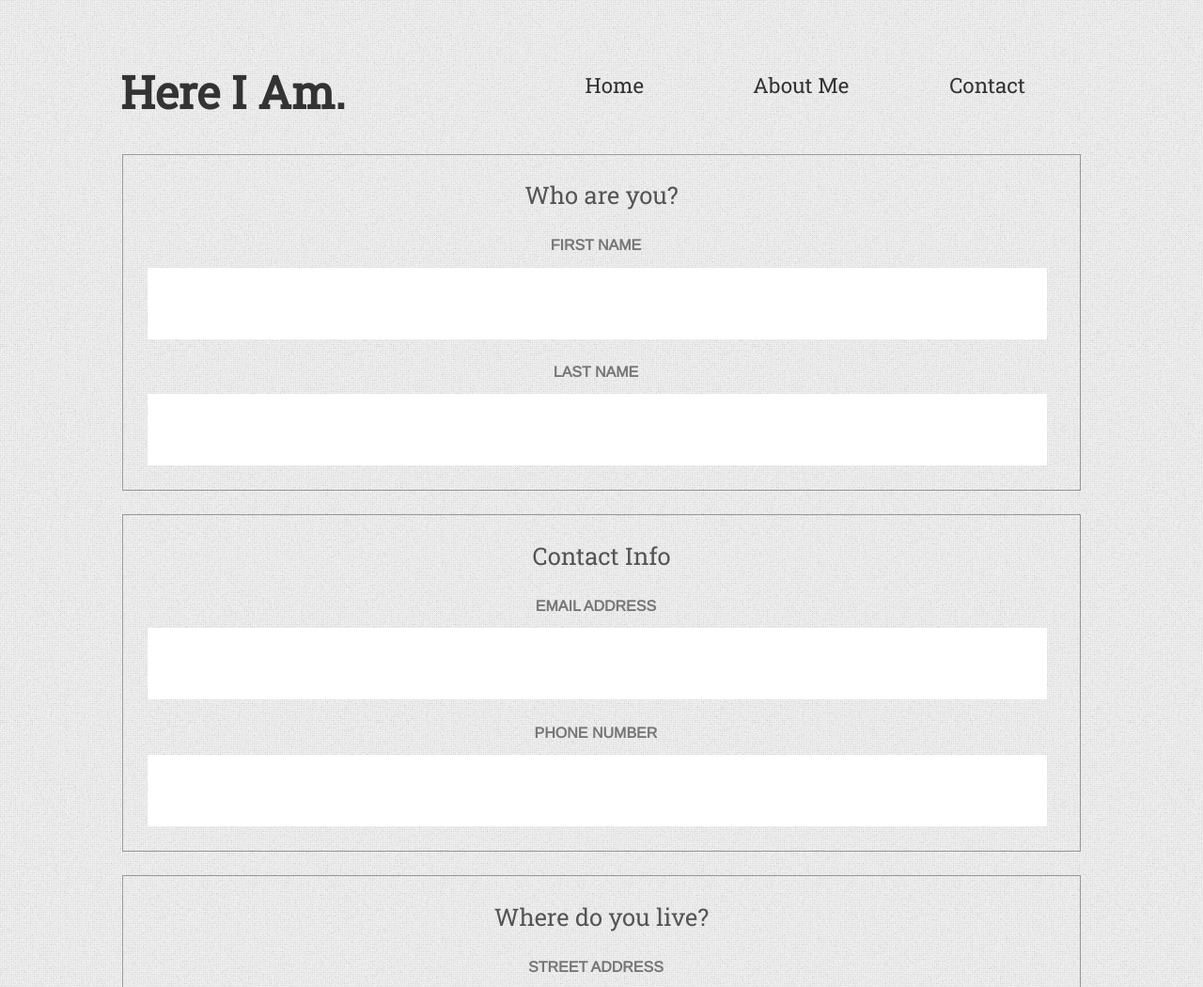
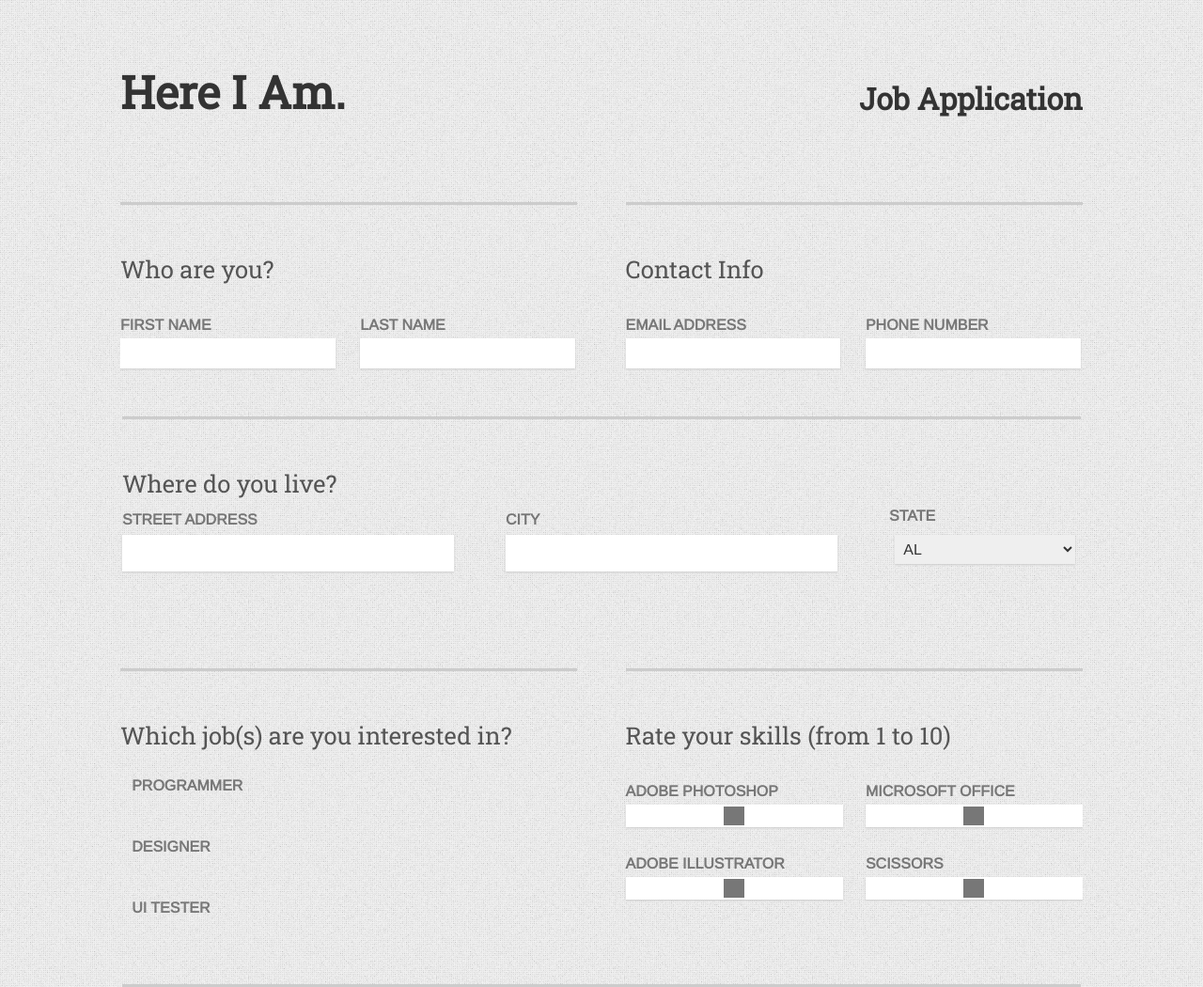
Before and after one commit to andrewchosen/dws2, a plain HTML site: page project3/index.html in a window 1280 px wide. Shown: the top 1050 px of the page at 94% size. Drawn offline with nearby package versions, Linux system fonts and the light colour scheme.

Commit message:
more updates

```diff
--- a/project3/css/styles.css
+++ b/project3/css/styles.css
@@ -15,6 +15,7 @@ body {
 
 #wrapper {
 	width: 100%;
+	position: relative;
 	margin: 0 auto;
 	overflow: hidden;
 }
@@ -96,9 +97,9 @@ legend {
 }
 
 fieldset {
-	padding: 2.5%;
-	margin-top: 2.5%;
-	border: 1px solid #999;
+	padding: 5% 0;
+	border: 0;
+	border-top: 3px solid #ccc;
 }
 
 fieldset:before {
@@ -123,7 +124,20 @@ input, textarea {
 	display: block;
 	padding: 3% 2.5%;
 	border: 0;
+	box-shadow: 0px 1px 2px #ccc;
 
+}
+
+select {
+	width: 94%;
+	padding: 3% 2.5%;
+	border: 0;
+	box-shadow: 0px 1px 2px #ccc;
+	margin-top: 3%;
+}
+
+textarea {
+	height: 300px;
 }
 
 input[type=checkbox] {
@@ -132,6 +146,10 @@ input[type=checkbox] {
 
 input[type=checkbox] + label {
 	padding: 2.5%;
+}
+
+label.job:hover {
+	background: #fff;
 }
 
 input[type=checkbox]:checked + label {
@@ -161,6 +179,21 @@ input[type="range"]::-webkit-slider-thumb {
     height: 20px;
 }
 
+button[type="submit"] {
+	display: block;
+	background: #333;
+	color: #FFF;
+	padding: 5%;
+	border: 0;
+	width: 100%;
+	margin-top: 10%;
+	font-size: 1.5em;
+}
+
+button[type="submit"]:hover {
+	background: #393939;
+}
+
 /*Footer*/
 
 footer {
@@ -188,14 +221,6 @@ Responsive Styles
 	    transition: 0.4s ease-in-out;
 	}
 
-nav ul li:first-child {
-	display: block;
-}
-
-nav ul>li>a, nav ul>li>a:link, nav ul>li>a:visited {
-	width: 33.33333333%;
-}
-
 }
 
 /*Tablet landscape*/
@@ -220,18 +245,43 @@ body {
 	    transition: 0.4s ease-in-out;
 	}
 
-nav {
-	float: left;
-	width: 37.5%; /*225px*/
-	margin-top: 5%; /*30px*/
+	fieldset:before {
+		text-align: left;
 	}
 
-nav ul li:first-child {
-	display: none;
+	form .group2 {
+		width: 47.5%;
+		float: left;
+		margin-top: 5%;
+		margin-left: 5%;
 	}
 
-nav ul>li>a, nav ul>li>a:link, nav ul>li>a:visited {
-	width: 50%;
+	form .group2:first-child {
+		margin-left: 0;
+	}
+
+	form .group-street {
+		width: 35%;
+		float: left;
+	}
+
+	form .group-city {
+		width: 35%;
+		float: left;
+		margin: 0 5%;
+	}
+
+	form .group-state {
+		width: 20%;
+		float: left;
+	}
+
+	label {
+		float: left;
+	}
+
+	label.job {
+		float: none;
 	}
 
 }
@@ -239,6 +289,34 @@ nav ul>li>a, nav ul>li>a:link, nav ul>li>a:visited {
 /*Desktop*/
 
 @media screen and (min-width: 1024px) {
+
+	.logo {
+		width: 100%;
+	}
+
+	.logo h1 {
+		display: block;
+		width: 50%;
+		float: left;
+		text-align: left;
+		font-size: 3em;
+		-webkit-transition: 0.4s ease-in-out;
+	    -moz-transition: 0.4s ease-in-out;
+	    -o-transition: 0.4s ease-in-out;
+	    transition: 0.4s ease-in-out;
+	}
+
+	.logo h2 {
+		position: absolute;
+		width: 50%;
+		top: 1.25%;
+		right: 0;
+		text-align: right;
+		-webkit-transition: 0.4s ease-in-out;
+	    -moz-transition: 0.4s ease-in-out;
+	    -o-transition: 0.4s ease-in-out;
+	    transition: 0.4s ease-in-out;
+	}
 
 	h2 {
 		font-size: 2em;
@@ -248,30 +326,38 @@ h3 {
 		font-size: 1.5em;
 	}
 
-.logo {
-	width: 41.66666666666667%; /*400px*/
+	label.job {
+		float: left;
+		clear: both;
 	}
 
-.logo h1 {
-	font-size: 3em;
-	-webkit-transition: 0.4s ease-in-out;
-    -moz-transition: 0.4s ease-in-out;
-    -o-transition: 0.4s ease-in-out;
-    transition: 0.4s ease-in-out;
+	form .group, form .group3 {
+		overflow: auto;
+		clear: both;
 	}
 
-nav {
-	width: 58.33333333333333%; /*560px*/
-	margin-top: 3.125%; /*30px*/
+	form .group .group-item {
+		width: 47.5%;
+		float: left;
+		margin: 0; /*reset*/
+		margin-top: 5%;
+		margin-left: 5%;
 	}
 
-nav ul li:first-child {
-	display: block;
+	form .group .group-item:first-child {
+		margin-left: 0;
 	}
 
-nav ul>li>a, nav ul>li>a:link, nav ul>li>a:visited {
-	width: 29.64285714285714%; /*166px*/
-	padding: 1.78571428571429%; /*10px*/
+	button[type="submit"] {
+		display: block;
+		float: right;
+		background: #333;
+		color: #FFF;
+		padding: 1.25%;
+		border: 0;
+		width: 20%;
+		margin: 5% 0;
+		font-size: 1.5em;
 	}
 
 }
--- a/project3/index.html
+++ b/project3/index.html
@@ -17,39 +17,49 @@
 	<header>
 
 		<!-- Logo -->
-		<div class="logo"><h1>Here I Am.</h1></div>
-
-		<!-- Main Nav -->
-		<nav role="navigation">
-			<ul>
-				<li><a href="#">Home</a></li>
-				<li><a href="#aboutme">About Me</a></li>
-				<li><a href="#">Contact</a></li>
-			</ul>
-		</nav>
+		<div class="logo">
+			<h1>Here I Am.</h1>
+			<h2>Job Application</h2>
+		</div>
 
 	</header>
 
 	<!-- Main Content -->
 	<section id="main">
 		<form id="application">
-			<fieldset title="Who are you?" id="full_name">
+			<div class="group">
+				<fieldset title="Who are you?" id="full_name" class="group-item">
+					<div class="group2">
 						<label for="first_name">First Name</label>
 						<input type="text" name="first_name" id="first_name" required="required">
+					</div>
+					<div class="group2">
 						<label for="last_name">Last Name</label>
 						<input type="text" name="last_name" id="last_name" required="required">
+					</div>
 				</fieldset>
-			<fieldset title="Contact Info" id="contact_info">
+				<fieldset title="Contact Info" id="contact_info" class="group-item">
+					<div class="group2">
 						<label for="first_name">Email Address</label>
 						<input type="email" name="email" id="email" required="required">
+					</div>
+					<div class="group2">
 						<label for="phone">Phone Number</label>
 						<input type="tel" name="phone" id="phone" required="required">
+					</div>
 				</fieldset>
+			</div>
 			<fieldset title="Where do you live?" id="location">
+				<div class="group-street">
 					<label for="street">Street Address</label>
 					<input type="text" name="street" id="street" required="required">
+				</div>
+				<div class="group-city">
 					<label for="city">City</label>
 					<input type="text" name="city" id="city" required="required">
+				</div>
+				<div class="group-state">
+					<label for="state">State</label>
 					<select name="state" id="state">
 						<option value="AL">AL</option>
 						<option value="AK">AK</option>
@@ -103,25 +113,38 @@
 						<option value="WI">WI</option>
 						<option value="WY">WY</option>
 					</select>
-			</fieldset>
-			<fieldset title="Which job(s) are you interested in?" id="jobs">
-				<div class="jobs">
-					<input type="checkbox" id="programmer" name="jobs" value="Programmer"/><label for="programmer">Programmer</label><br />
-	                <input type="checkbox" id="designer" name="jobs" value="Designer"/><label for="designer">Designer</label><br />
-	                <input type="checkbox" id="tester" name="jobs" value="UI Tester"/><label for="tester">UI Tester</label><br />
 				</div>
 			</fieldset>
-			<fieldset title="Rate your skills (from 1 to 10)">
+			<div class="group">
+				<fieldset title="Which job(s) are you interested in?" id="jobs" class="group-item">
+					<div class="jobs">
+						<input type="checkbox" id="programmer" name="jobs" value="Programmer"/><label class="job" for="programmer">Programmer</label><br />
+		                <input type="checkbox" id="designer" name="jobs" value="Designer"/><label class="job" for="designer">Designer</label><br />
+		                <input type="checkbox" id="tester" name="jobs" value="UI Tester"/><label class="job" for="tester">UI Tester</label><br />
+		            </div>
+				</fieldset>
+				<fieldset title="Rate your skills (from 1 to 10)" class="group-item">
+					<div class="group2">
 					<label for="photoshop">Adobe Photoshop</label><input id="photoshop" type="range" min="1" max="9" step="1" name="rating" /><br />
 					<label for="illustrator">Adobe Illustrator</label><input id="illustrator" type="range" min="1" max="9" step="1" name="rating" /><br />
+					</div>
+					<div class="group2">
 					<label for="office">Microsoft Office</label><input id="office" type="range" min="1" max="9" step="1" name="rating" /><br />
 					<label for="scissors">Scissors</label><input id="scissors" type="range" min="1" max="9" step="1" name="rating" />
+					</div>
 				</fieldset>
+			</div>
 			<fieldset title="Job Information">
+				<div class="group">
+					<div class="group-item">
 						<label for="starting_date">When can you start?</label><input type="date" id="starting_date">
 						<label for="cover_letter">Cover Letter</label><textarea id="cover_letter"></textarea>
+					</div>
+					<div class="group-item">
 						<label for="resume">Upload your resume</label><input type="file" id="resume">
-				<label for="linkedin">LinkedIn Profile</label><input type="url" id="linkedin" placeholder="www.linkedin.com/in/yourprofile"
+						<label for="linkedin">LinkedIn Profile</label><input type="url" id="linkedin" placeholder="www.linkedin.com/in/yourprofile">
+					</div>
+				</div>
 			</fieldset>
 			<button type="submit">Submit</button>
 		</form>
```
Also changed, not shown: 1 other file. Lines whose indentation alone changed are shown as unchanged.
